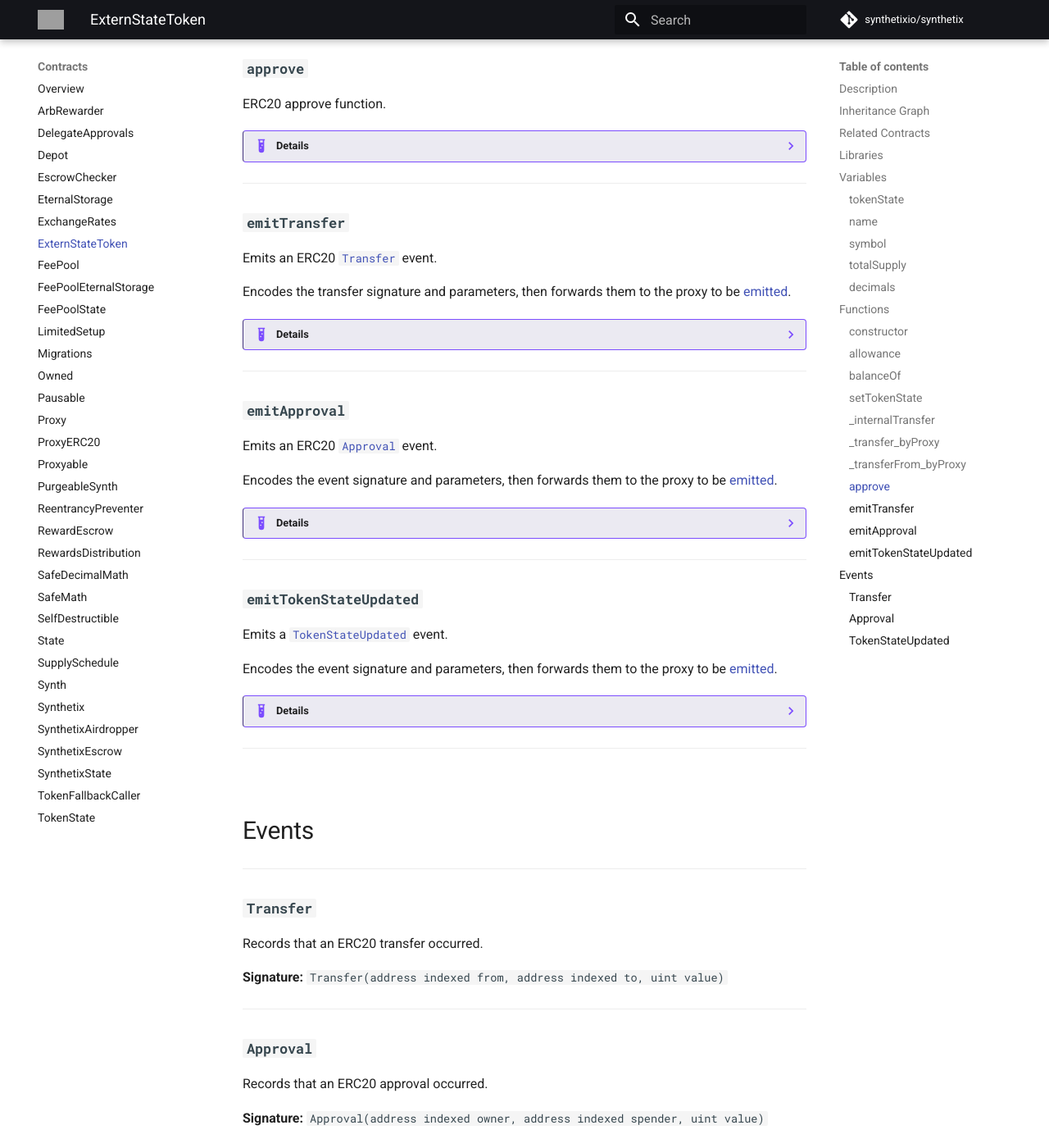
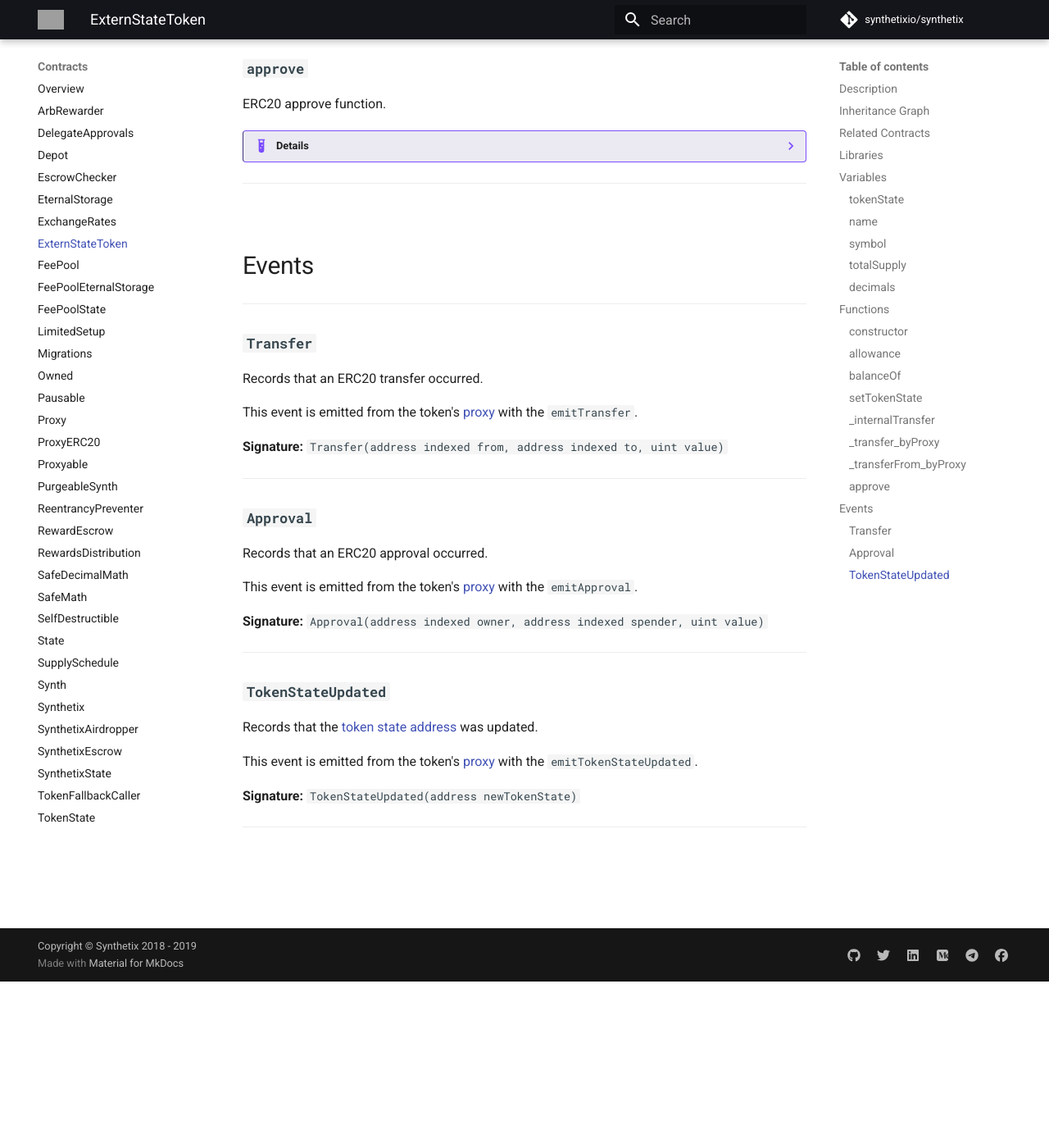
Before and after one commit to Synthetixio/synthetix, an MkDocs documentation site: the page built from docs/contracts/ExternStateToken.md, in a window 1280 px wide and 1400 px high, scrolled down 4194 px. Shown: the whole window at 82% size. Built offline with MkDocs 1.6.1 and Material for MkDocs 9.7.7, drawn with Linux system fonts in a browser that asks for light colours; comment, search, counter and statistics services are not loaded; after the commit the page ends 5391 px from its top, so only the background shows below that; grey boxes are pictures that could not be loaded.

Commit message:
Events cleanup.

```diff
--- a/docs/contracts/ExternStateToken.md
+++ b/docs/contracts/ExternStateToken.md
@@ -225,45 +225,6 @@ ERC20 approve function.
 
 ---
 
-### `emitTransfer`
-
-Emits an ERC20 [`Transfer`](#transfer) event.
-
-Encodes the transfer signature and parameters, then forwards them to the proxy to be [emitted](Proxy.md#_emit).
-
-??? example "Details"
-    **Signature**
-
-    `emitTransfer(address from, address to, uint value) internal`
-
----
-
-### `emitApproval`
-
-Emits an ERC20 [`Approval`](#approval) event.
-
-Encodes the event signature and parameters, then forwards them to the proxy to be [emitted](Proxy.md#_emit).
-
-??? example "Details"
-    **Signature**
-
-    `emitApproval(address owner, address spender, uint value) internal`
-
----
-
-### `emitTokenStateUpdated`
-
-Emits a [`TokenStateUpdated`](#tokenstateupdated) event.
-
-Encodes the event signature and parameters, then forwards them to the proxy to be [emitted](Proxy.md#_emit).
-
-??? example "Details"
-    **Signature**
-
-    `emitTokenStateUpdated(address newTokenState) internal`
-
----
-
 <section-sep />
 
 ## Events
@@ -274,6 +235,8 @@ Encodes the event signature and parameters, then forwards them to the proxy to b
 
 Records that an ERC20 transfer occurred.
 
+This event is emitted from the token's [proxy](Proxy.md#_emit) with the `emitTransfer`.
+
 **Signature:** `Transfer(address indexed from, address indexed to, uint value)`
 
 ---
@@ -281,6 +244,8 @@ Records that an ERC20 transfer occurred.
 ### `Approval`
 
 Records that an ERC20 approval occurred.
+
+This event is emitted from the token's [proxy](Proxy.md#_emit) with the `emitApproval`.
 
 **Signature:** `Approval(address indexed owner, address indexed spender, uint value)`
 
@@ -290,6 +255,8 @@ Records that an ERC20 approval occurred.
 
 Records that the [token state address](#tokenstate) was updated.
 
+This event is emitted from the token's [proxy](Proxy.md#_emit) with the `emitTokenStateUpdated`.
+
 **Signature:** `TokenStateUpdated(address newTokenState)`
 
 ---
```
Also changed, not shown: docs/contracts/FeePool.md (+5 -5 lines), docs/contracts/Proxy.md (+1 -1 lines), docs/contracts/Synth.md (+12 -4 lines).
